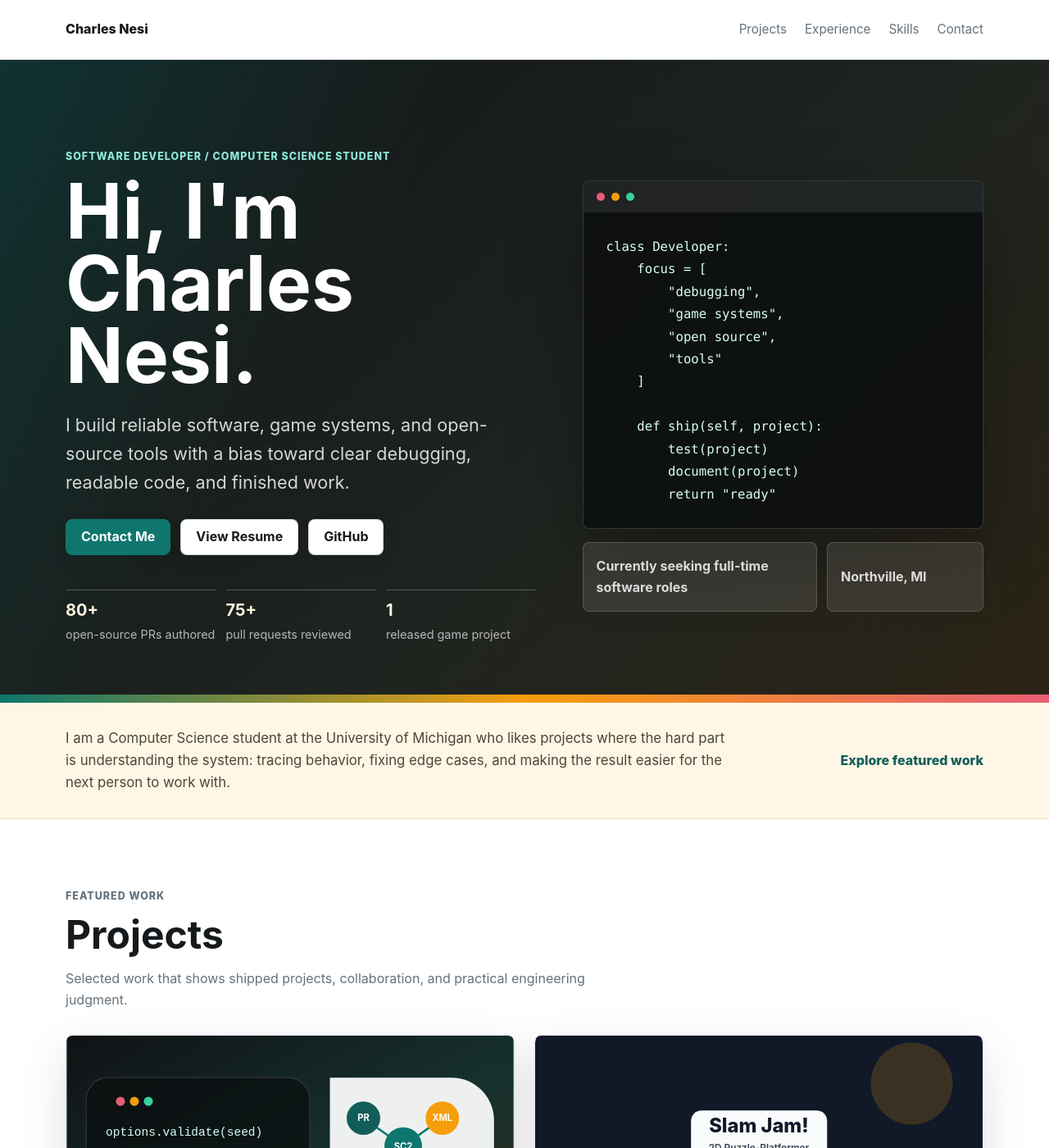
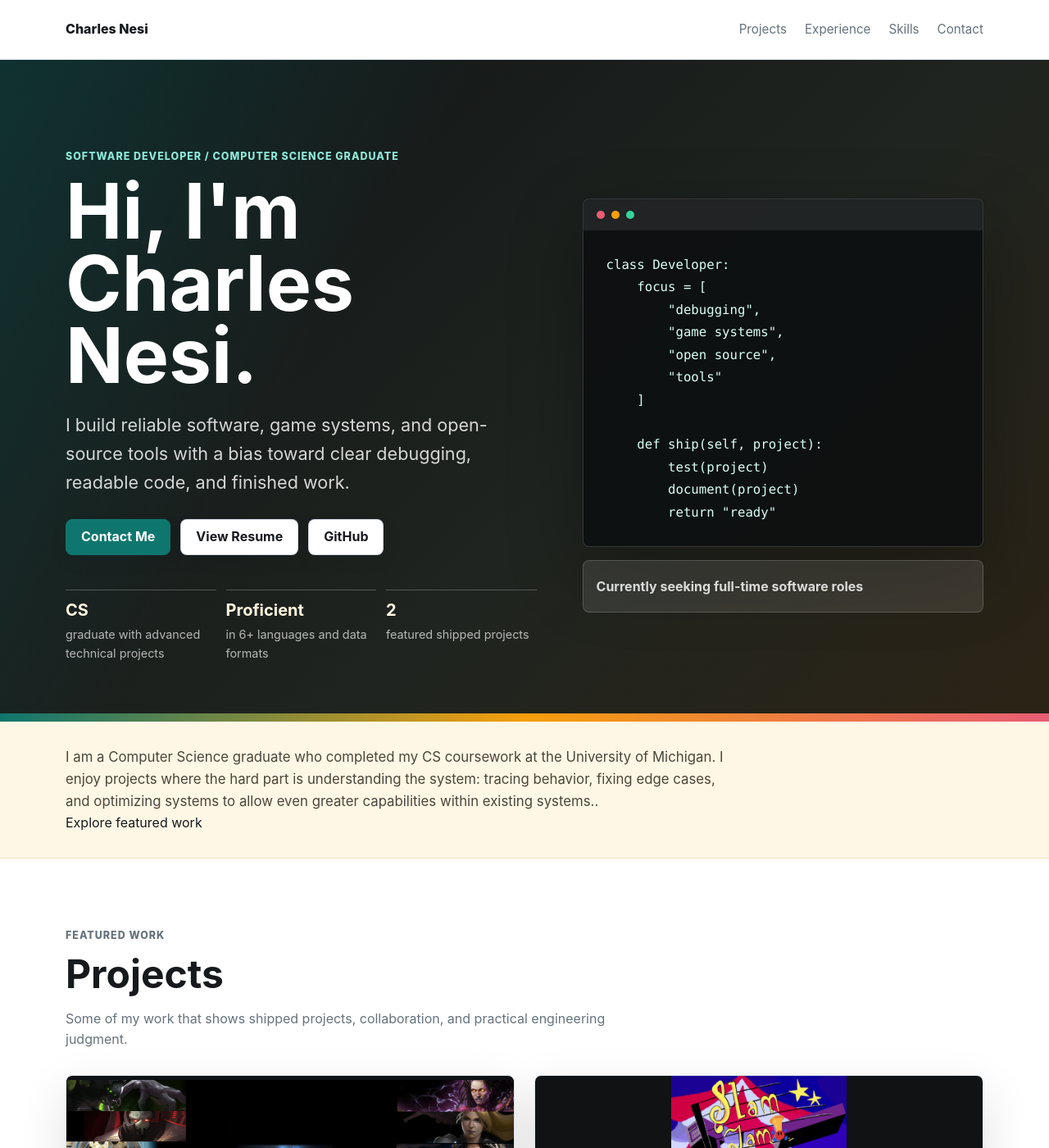
Before and after one commit to SirChuckOfTheChuckles/cfnesi.github.io, a Jekyll site: the page built from index.md, in a window 1280 px wide and 1400 px high. Shown: the whole window at 82% size. Built offline with Jekyll 4.4.1, drawn with Linux system fonts in a browser that asks for light colours; some of the changed text lies outside the part shown.

Commit message:
More site updates

```diff
--- a/_config.yml
+++ b/_config.yml
@@ -1,10 +1,11 @@
 title: Charles Nesi
-description: Computer Science student at the University of Michigan building software, games, tools, and open-source systems.
+description: Computer Science graduate building software, games, tools, and open-source systems.
 url: "https://sirchuckofthechuckles.github.io"
 baseurl: "/cfnesi.github.io"
 
 name: Charles Nesi
 email: cfnesi1023@gmail.com
+phone: (947) 282 - 0157
 github_username: cfnesi1023
 linkedin_url: "https://www.linkedin.com/in/YOUR-LINKEDIN-SLUG/"
 resume_url: "/assets/Charles_Nesi_Resume.pdf"
--- a/assets/css/styles.css
+++ b/assets/css/styles.css
@@ -259,9 +259,7 @@ code {
 }
 
 .status-strip {
-  display: grid;
-  grid-template-columns: 1.2fr 0.8fr;
-  gap: 12px;
+  display: block;
 }
 
 .status-strip span {
@@ -282,10 +280,6 @@ code {
 }
 
 .intro-grid {
-  display: grid;
-  grid-template-columns: minmax(0, 1fr) auto;
-  gap: 28px;
-  align-items: center;
   padding: 30px 0;
 }
 
@@ -294,11 +288,6 @@ code {
   max-width: 820px;
   color: #4d4638;
   font-size: 1.05rem;
-}
-
-.intro-grid a {
-  color: var(--accent-dark);
-  font-weight: 800;
 }
 
 .section {
@@ -349,7 +338,8 @@ code {
 .project-card img {
   width: 100%;
   aspect-ratio: 16 / 9;
-  object-fit: cover;
+  object-fit: contain;
+  background: var(--bg);
 }
 
 .project-card-body {
@@ -430,6 +420,19 @@ code {
 .cta-box {
   text-align: center;
   padding: 44px 24px;
+}
+
+.contact-list {
+  display: flex;
+  justify-content: center;
+  flex-wrap: wrap;
+  gap: 12px 28px;
+  margin-top: 18px;
+  font-weight: 800;
+}
+
+.contact-list a {
+  color: var(--accent-dark);
 }
 
 .page-hero {
@@ -552,13 +555,11 @@ code {
 
   .hero-grid,
   .two-column,
-  .project-detail,
-  .intro-grid {
+  .project-detail {
     grid-template-columns: 1fr;
   }
 
   .hero-proof,
-  .status-strip,
   .metric-grid {
     grid-template-columns: 1fr;
   }
--- a/index.md
+++ b/index.md
@@ -6,7 +6,7 @@ title: Home
 <section class="hero">
   <div class="container hero-grid">
     <div class="hero-copy">
-      <p class="eyebrow">Software Developer / Computer Science Student</p>
+      <p class="eyebrow">Software Developer / Computer Science Graduate</p>
       <h1>Hi, I'm Charles Nesi.</h1>
       <p class="lead">
         I build reliable software, game systems, and open-source tools with a bias toward clear debugging, readable code, and finished work.
@@ -18,16 +18,16 @@ title: Home
       </div>
       <div class="hero-proof">
         <div>
-          <strong>80+</strong>
-          <span>open-source PRs authored</span>
+          <strong>CS</strong>
+          <span>graduate with advanced technical projects</span>
         </div>
         <div>
-          <strong>75+</strong>
-          <span>pull requests reviewed</span>
+          <strong>Proficient</strong>
+          <span>in 6+ languages and data formats</span>
         </div>
         <div>
-          <strong>1</strong>
-          <span>released game project</span>
+          <strong>2</strong>
+          <span>featured shipped projects</span>
         </div>
       </div>
     </div>
@@ -54,7 +54,6 @@ title: Home
       </div>
       <div class="status-strip">
         <span>Currently seeking full-time software roles</span>
-        <span>Northville, MI</span>
       </div>
     </div>
   </div>
@@ -63,7 +62,8 @@ title: Home
 <section class="intro-band">
   <div class="container intro-grid">
     <p>
-      I am a Computer Science student at the University of Michigan who likes projects where the hard part is understanding the system: tracing behavior, fixing edge cases, and making the result easier for the next person to work with.
+      I am a Computer Science graduate who completed my CS coursework at the University of Michigan. I enjoy projects where the hard part is understanding the system: tracing behavior, fixing edge cases, and optimizing systems to allow even greater capabilities within
+      existing systems..
     </p>
     <a href="#projects">Explore featured work</a>
   </div>
@@ -74,7 +74,7 @@ title: Home
     <div class="section-heading">
       <p class="eyebrow">Featured Work</p>
       <h2>Projects</h2>
-      <p>Selected work that shows shipped projects, collaboration, and practical engineering judgment.</p>
+      <p>Some of my work that shows shipped projects, collaboration, and practical engineering judgment.</p>
     </div>
 
     <div class="project-grid">
@@ -90,7 +90,7 @@ title: Home
   <div class="container two-column">
     <div>
       <p class="eyebrow">Experience</p>
-      <h2>Open-source and professional work.</h2>
+      <h2>Open-Source and Professional Work</h2>
     </div>
     <div class="timeline">
       <article>
@@ -115,7 +115,7 @@ title: Home
   <div class="container two-column">
     <div>
       <p class="eyebrow">Skills</p>
-      <h2>Technical toolkit.</h2>
+      <h2>Technical Toolkit</h2>
     </div>
     <div class="skill-grid">
       <div>
@@ -140,11 +140,12 @@ title: Home
 
 <section class="section cta">
   <div class="container cta-box">
-    <h2>Want to get in touch?</h2>
-    <p>Email is the best way to reach me for software developer opportunities.</p>
-    <div class="button-row center">
-      <a class="button primary" href="mailto:{{ site.email }}">{{ site.email }}</a>
-      <a class="button" href="{{ site.resume_url | relative_url }}" target="_blank" rel="noopener">Resume</a>
+    <h2>Contact</h2>
+    <div class="contact-list">
+      <a href="mailto:{{ site.email }}">{{ site.email }}</a>
+      {% if site.phone != blank %}
+        <a href="tel:{{ site.phone | remove: ' ' | remove: '-' | remove: '(' | remove: ')' | remove: '.' }}">{{ site.phone }}</a>
+      {% endif %}
     </div>
   </div>
 </section>
```
Also changed, not shown: other parts of index.md (+2 -2 lines), _projects/archipelago-starcraft-ii-randomizer.md (+1 -1 lines), _projects/slam-jam.md (+1 -1 lines), assets/images/archipelago-sc2-banner.png (added), assets/images/slam-jam-poster.png (added).
